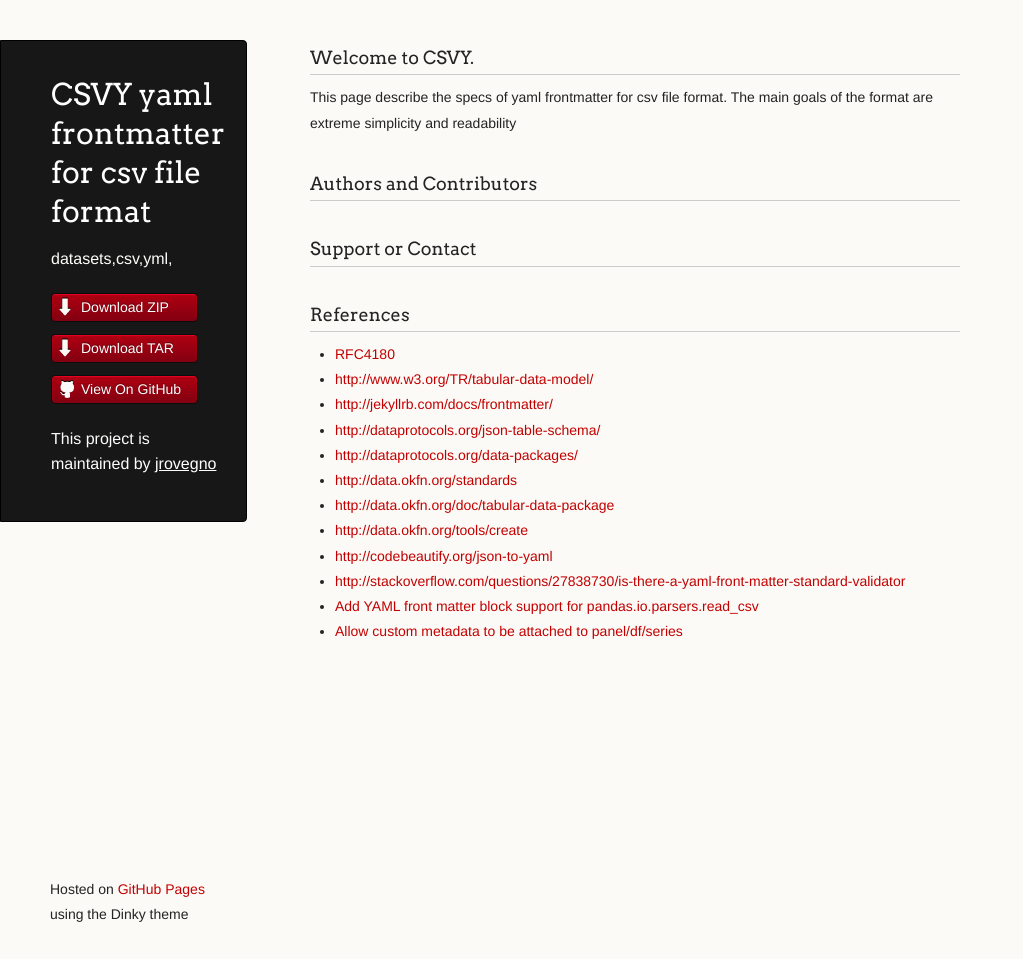
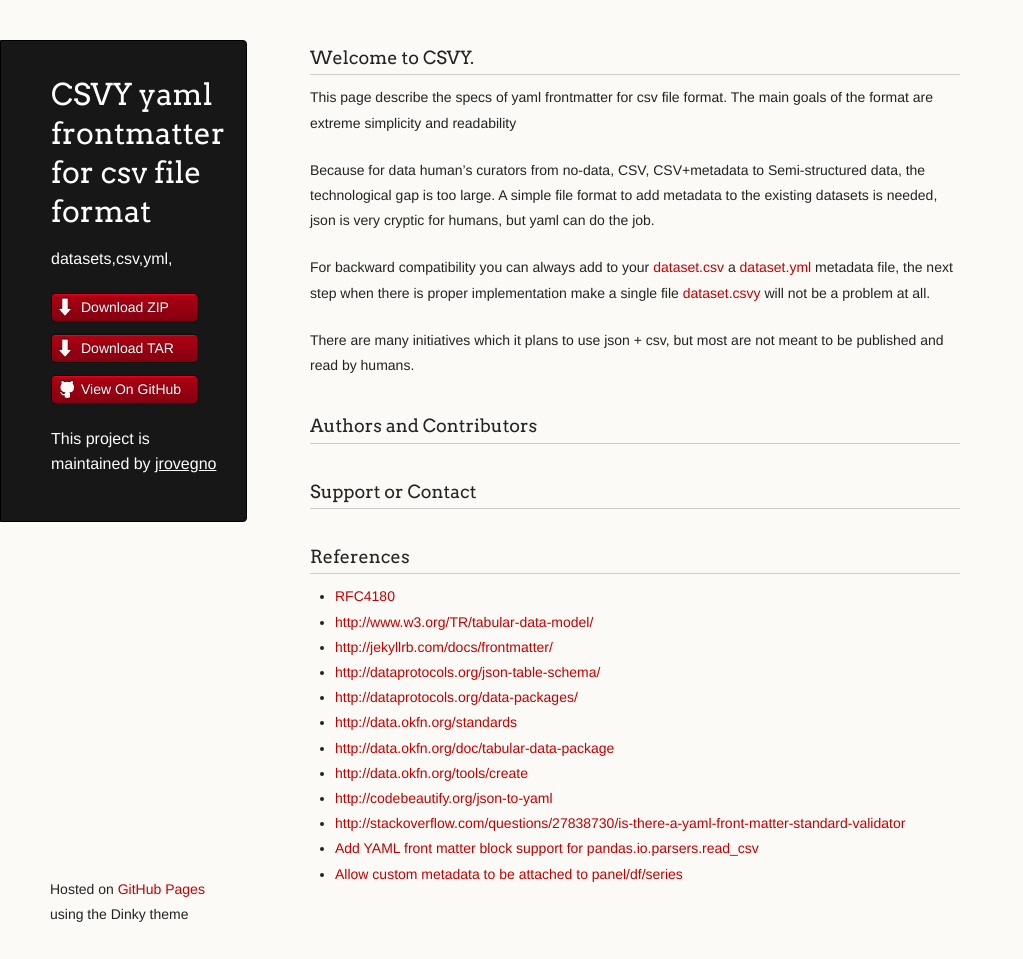
Before and after one commit to csvy/csvy.github.io, a Jekyll site: the page built from index.md, in a window 1280 px wide and 959 px high. Shown: the whole window, without its empty margins (0-1023 px from the left). Built offline with Jekyll 4.4.1, drawn with Linux system fonts in a browser that asks for light colours; Markdown is read by kramdown in place of the engine named in the settings.

Commit message:
Added use cases

```diff
--- a/index.md
+++ b/index.md
@@ -5,6 +5,13 @@
 ### Welcome to CSVY.
 This page describe the specs of yaml frontmatter for csv file format.
 The main goals of the format are extreme simplicity and readability
+
+Because for data human's curators from no-data, CSV, CSV+metadata to Semi-structured data, the technological gap is too large. A simple file format to add metadata to the existing datasets is needed, json is very cryptic for humans, but yaml can do the job.
+
+For backward compatibility you can always add to your [dataset.csv](https://github.com/jrovegno/csvy/blob/master/data.csv) a [dataset.yml](https://raw.githubusercontent.com/jrovegno/csvy/master/data.yml) metadata file, the next step when there is proper implementation make a single file [dataset.csvy](https://raw.githubusercontent.com/jrovegno/csvy/master/data.csvy) will not be a problem at all.
+
+There are many initiatives which it plans to use json + csv, but most are not meant to be published and read by humans.
+
 
 ### Authors and Contributors
 
```
